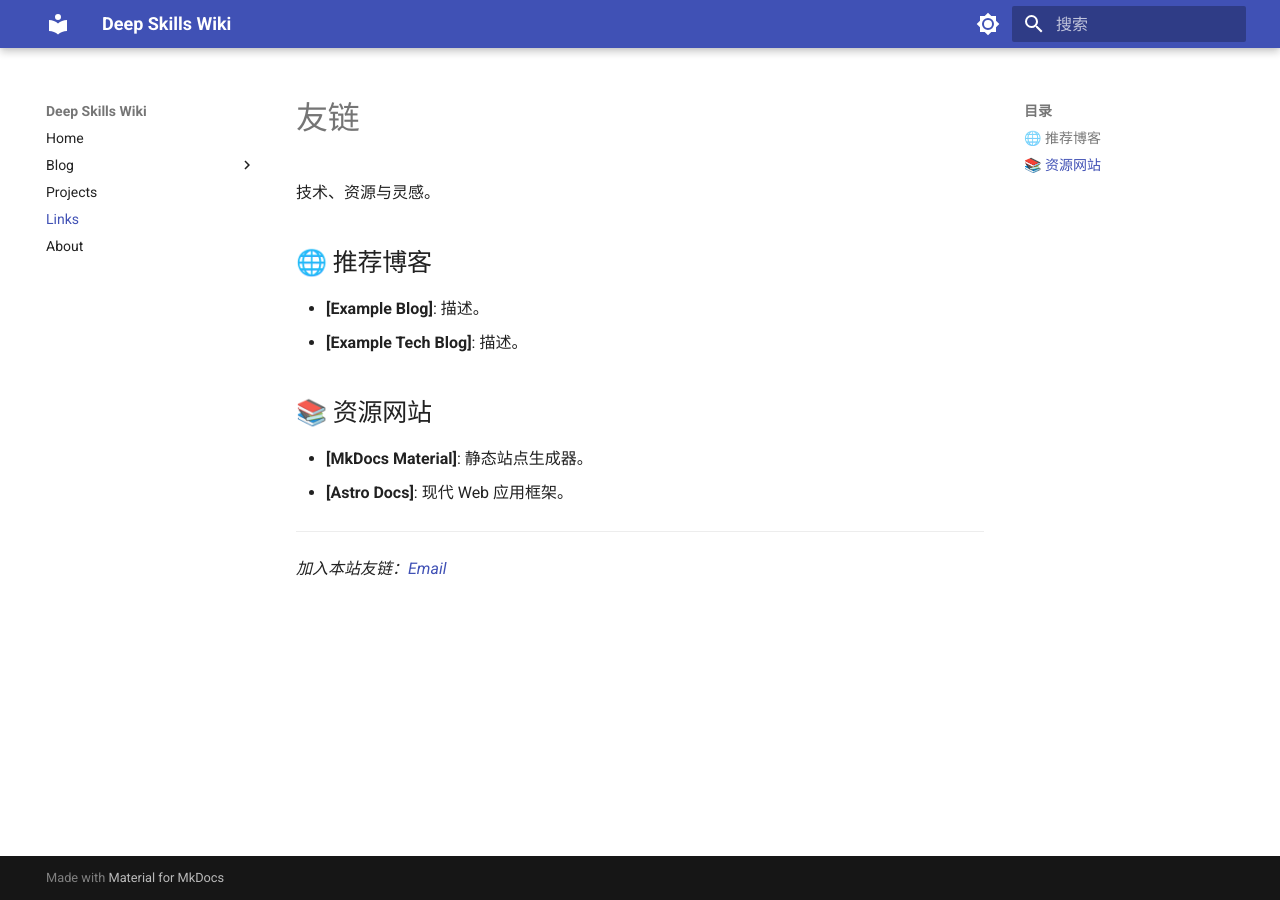
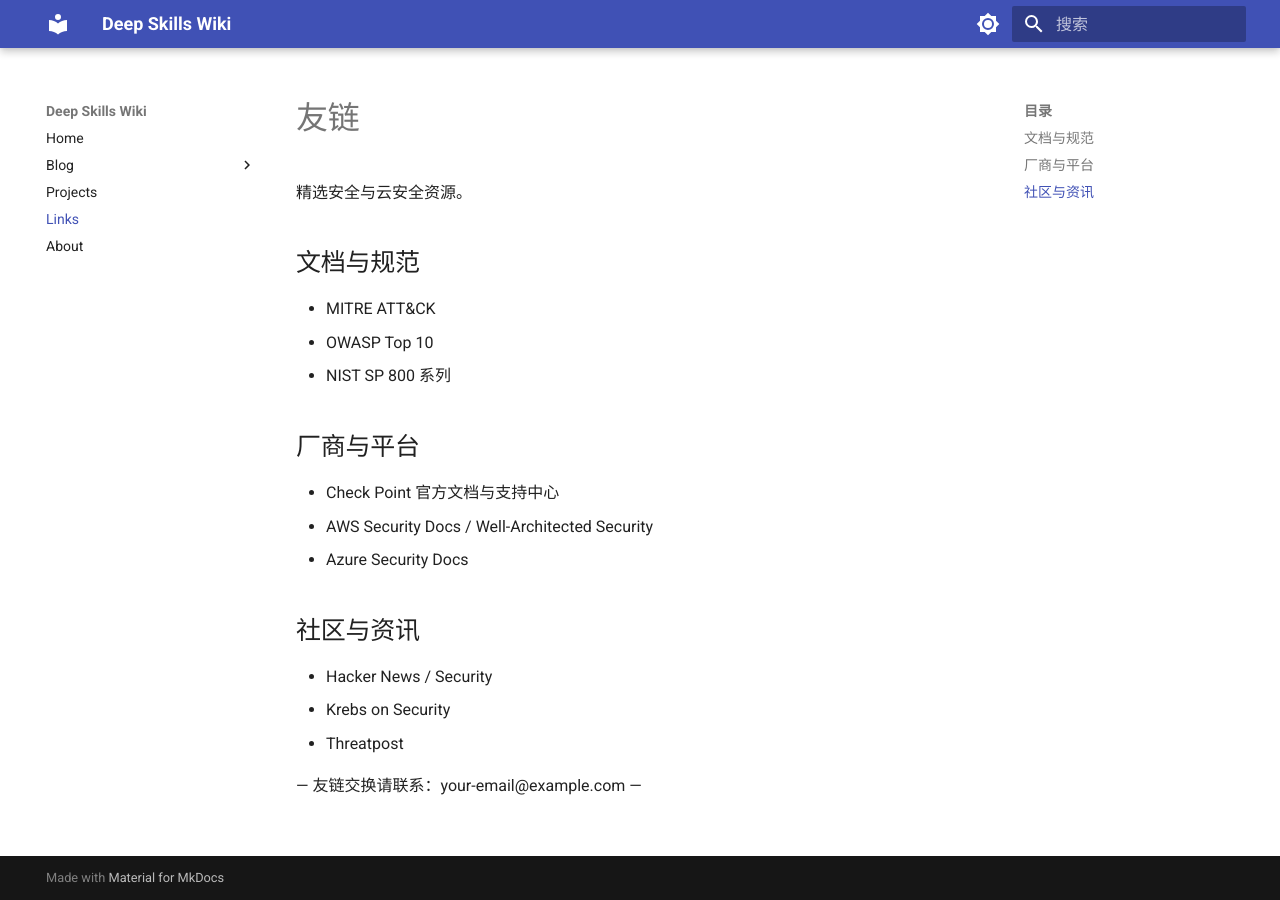
Before and after one commit to XP-55/xp-55.github.io, an MkDocs documentation site: the page built from docs/links.md, in a window 1280 px wide. Built offline with MkDocs 1.6.1 and Material for MkDocs 9.7.7, drawn with Linux system fonts in a browser that asks for light colours.

Commit message:
Copy update: align pages with About (security, cloud, Check Point focus)

```diff
--- a/docs/links.md
+++ b/docs/links.md
@@ -1,17 +1,20 @@
 # 友链
 
-技术、资源与灵感。
+精选安全与云安全资源。
 
-## 🌐 推荐博客
+## 文档与规范
+- MITRE ATT&CK
+- OWASP Top 10
+- NIST SP 800 系列
 
-- **[Example Blog]**: 描述。
-- **[Example Tech Blog]**: 描述。
+## 厂商与平台
+- Check Point 官方文档与支持中心
+- AWS Security Docs / Well-Architected Security
+- Azure Security Docs
 
-## 📚 资源网站
+## 社区与资讯
+- Hacker News / Security
+- Krebs on Security
+- Threatpost
 
-- **[MkDocs Material]**: 静态站点生成器。
-- **[Astro Docs]**: 现代 Web 应用框架。
-
----
-
-*加入本站友链：[Email](mailto:your-email@example.com)*
+— 友链交换请联系：your-email@example.com —
```
Also changed, not shown: docs/blog/index.md (+10 -2 lines), docs/index.md (+4 -6 lines), docs/projects.md (+13 -9 lines).
